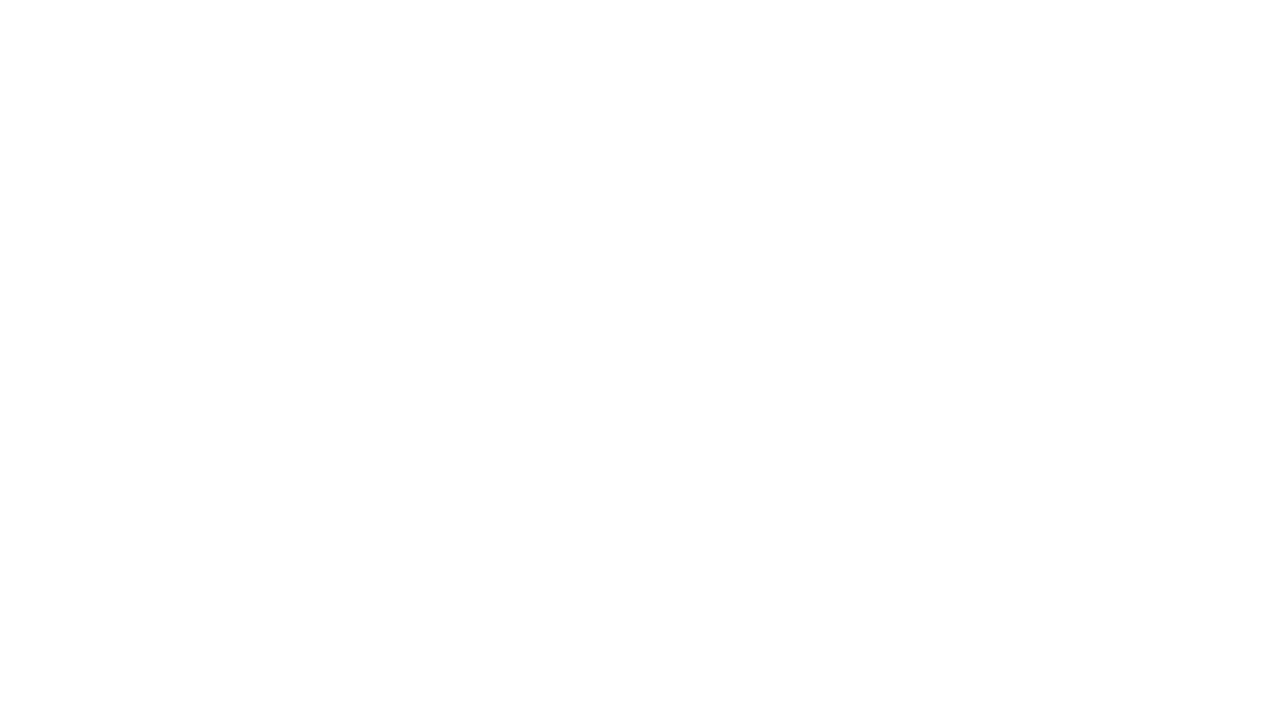
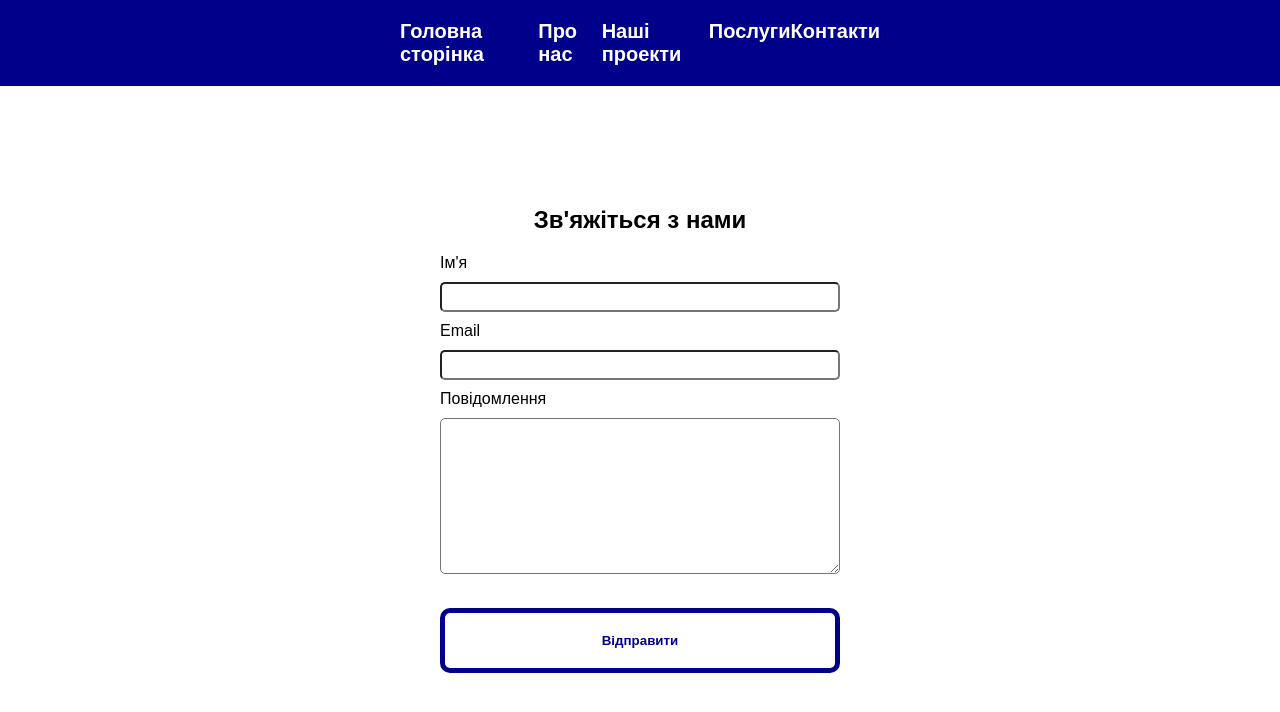
Before and after one commit to kokhan-anatolii/lr1, a plain HTML site: page contact-us.html in a window 1280 px wide. Drawn offline with Linux system fonts and the light colour scheme.

Commit message:
change styles, add contact us page

```diff
--- a/contact-us.html
+++ b/contact-us.html
@@ -3,8 +3,42 @@
 <head>
     <meta charset="UTF-8">
     <title>Контакти</title>
+    <link rel="stylesheet" href="styles/default.css">
+    <link rel="stylesheet" href="styles/navbar.css">
+    <link rel="stylesheet" href="styles/contact-us.css">
 </head>
 <body>
-
+<nav>
+    <a class="navbar-link" href="index.html">Головна сторінка</a>
+    <a class="navbar-link" href="about-us.html">Про нас</a>
+    <a class="navbar-link" href="projects.html">Наші проекти</a>
+    <a class="navbar-link" href="services.html">Послуги</a>
+    <a class="navbar-link" href="contact-us.html">Контакти</a>
+</nav>
+<main>
+    <section id="contact-us">
+        <h1>Зв'яжіться з нами</h1>
+        <form>
+            <div class="form-element">
+                <label for="name">Ім'я</label>
+                <br>
+                <input type="text" id="name" name="name" required>
+            </div>
+            <div class="form-element">
+                <label for="email">Email</label>
+                <br>
+                <input type="email" id="email" name="email" required>
+            </div>
+            <div class="form-element">
+                <label for="message">Повідомлення</label>
+                <br>
+                <textarea id="message" name="message" rows="10" required></textarea>
+            </div>
+            <div class="form-element">
+                <button class="button-blue" type="submit">Відправити</button>
+            </div>
+        </form>
+    </section>
+</main>
 </body>
 </html>
--- /dev/null
+++ b/styles/contact-us.css
@@ -0,0 +1,28 @@
+#contact-us {
+    display: flex;
+    flex-direction: column;
+    align-items: center;
+    margin-top: 100px;
+}
+
+form {
+    display: block;
+}
+
+.form-element {
+    margin-bottom: 10px;
+}
+
+.form-element input, textarea {
+    margin-top: 10px;
+    width: 400px;
+    border-radius: 5px;
+}
+
+.form-element input {
+    height: 30px;
+}
+
+.form-element button {
+    width: 400px;
+}
--- a/styles/default.css
+++ b/styles/default.css
@@ -5,3 +5,20 @@
 body {
     margin: 0;
 }
+
+.button-blue {
+    display: inline-block;
+    color: darkblue;
+    font-weight: bolder;
+    text-decoration: none;
+    margin-top: 20px;
+    padding: 20px 50px;
+    border-radius: 10px;
+    border: 5px solid darkblue;
+    background: none;
+}
+
+.button-blue:hover {
+    background-color: darkblue;
+    color: white;
+}
```
Also changed, not shown: about-us.html (+17 -1 lines), index.html (+1 -1 lines), styles/index.css (+0 -17 lines), styles/about-us.css (added).
